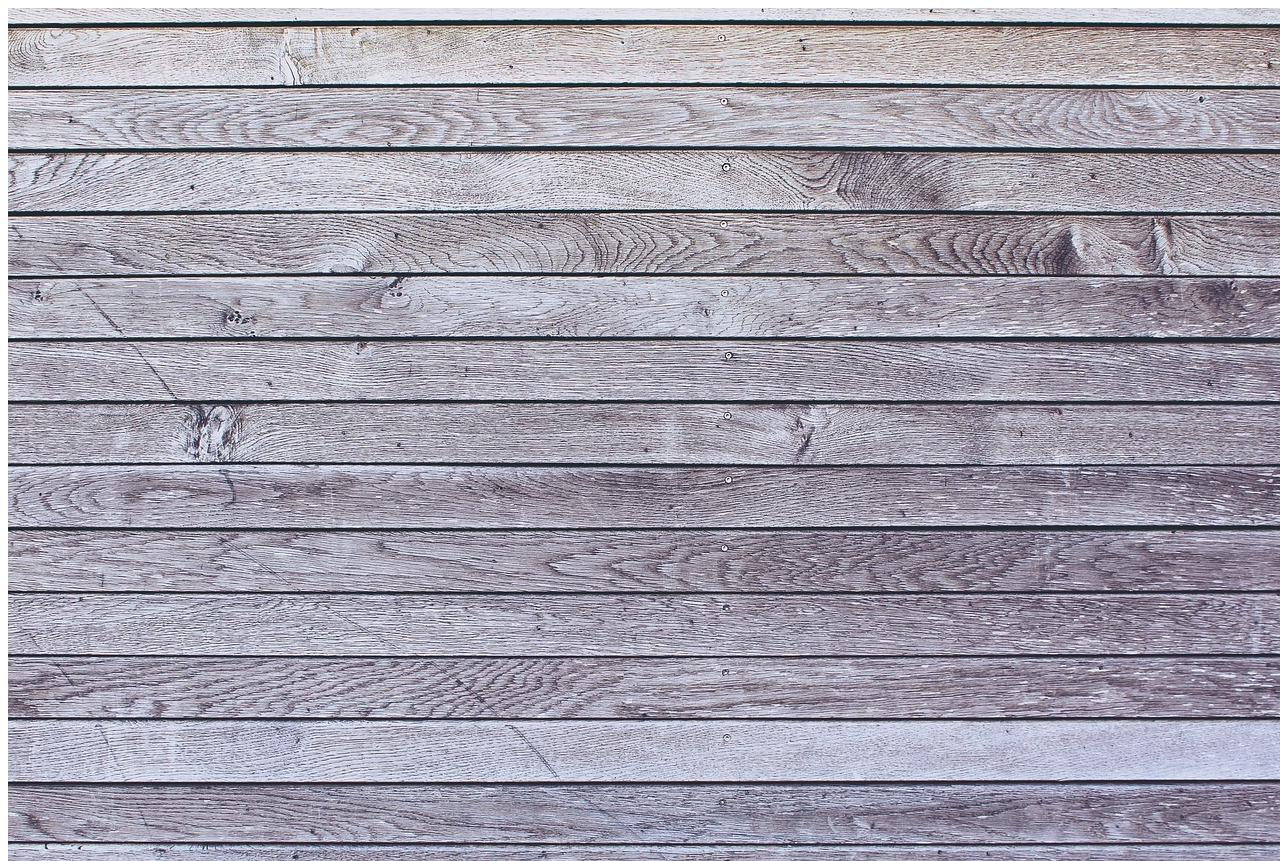
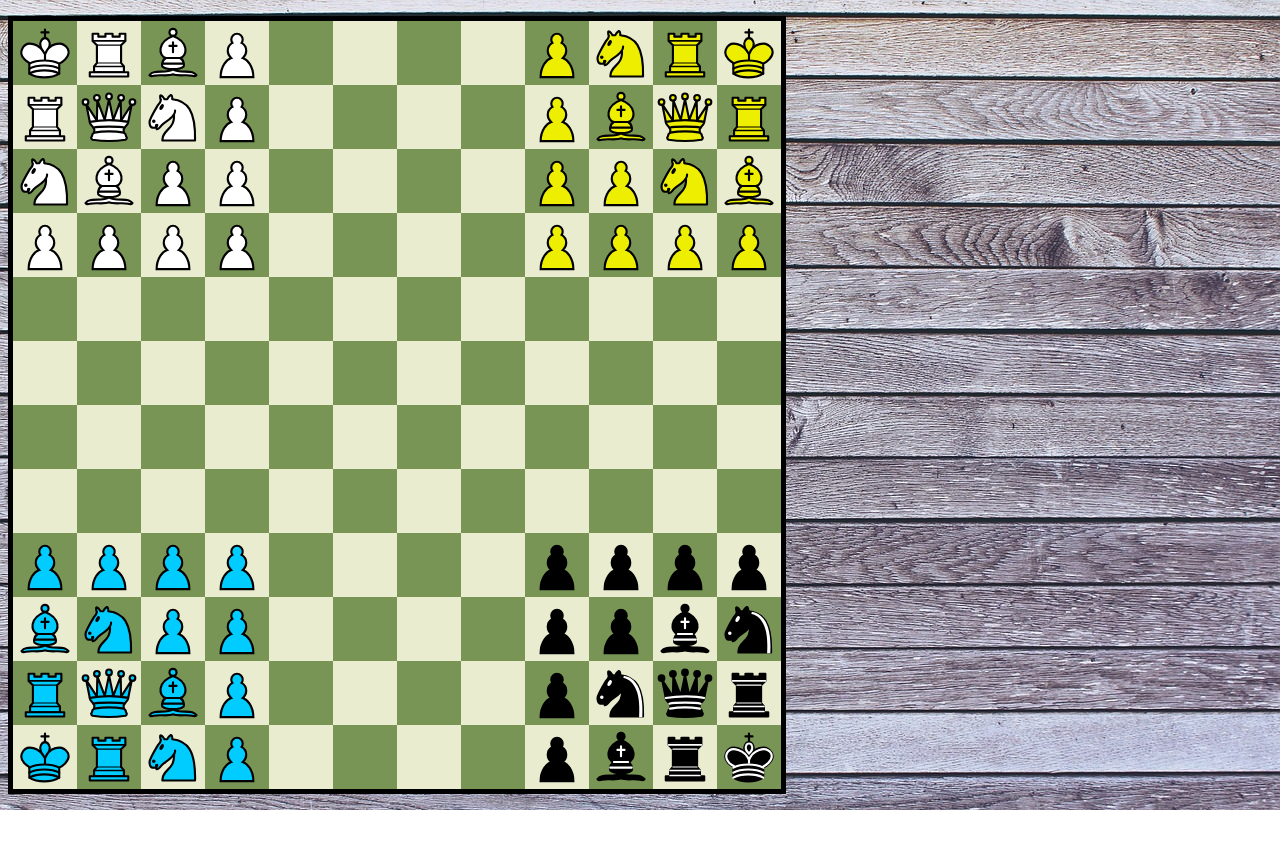
Before and after one commit to Ohwerholen/4-player-chess-tbz, a website: page frontend/src/board.html in a window 1280 px wide. Shown: the top 861 px of the page. After the commit the page ends 810 px from the top, so only its background shows below. Drawn offline with Linux system fonts and the light colour scheme.

Commit message:
added background to chessboeard. As of the definition of done this feature is done.

```diff
--- a/frontend/src/board.html
+++ b/frontend/src/board.html
@@ -13,9 +13,7 @@
   </style>
 </head>
 
-<body>
-  <img src="/frontend/src/img/background/woodbackground-planks.jpg" alt="woodbackground" draggable="false">
-  </img>
+<body background="./img/background/woodbackground-planks.jpg">
   <span>
     <ul class="chess-board">
       <li><img src="/img/king-w.svg" alt="" draggable="true"></li>
@@ -176,6 +174,7 @@
     </ul>
     <script src="/js/board.js"></script>
   </span>
+
 </body>
 
 </html>
--- a/frontend/src/css/board.css
+++ b/frontend/src/css/board.css
@@ -2,6 +2,7 @@
   --board-color-odd: #799555;
   --board-color-even: #eaecd0;
 }
+
 
 .chess-board {
   aspect-ratio: 1/1;
```
